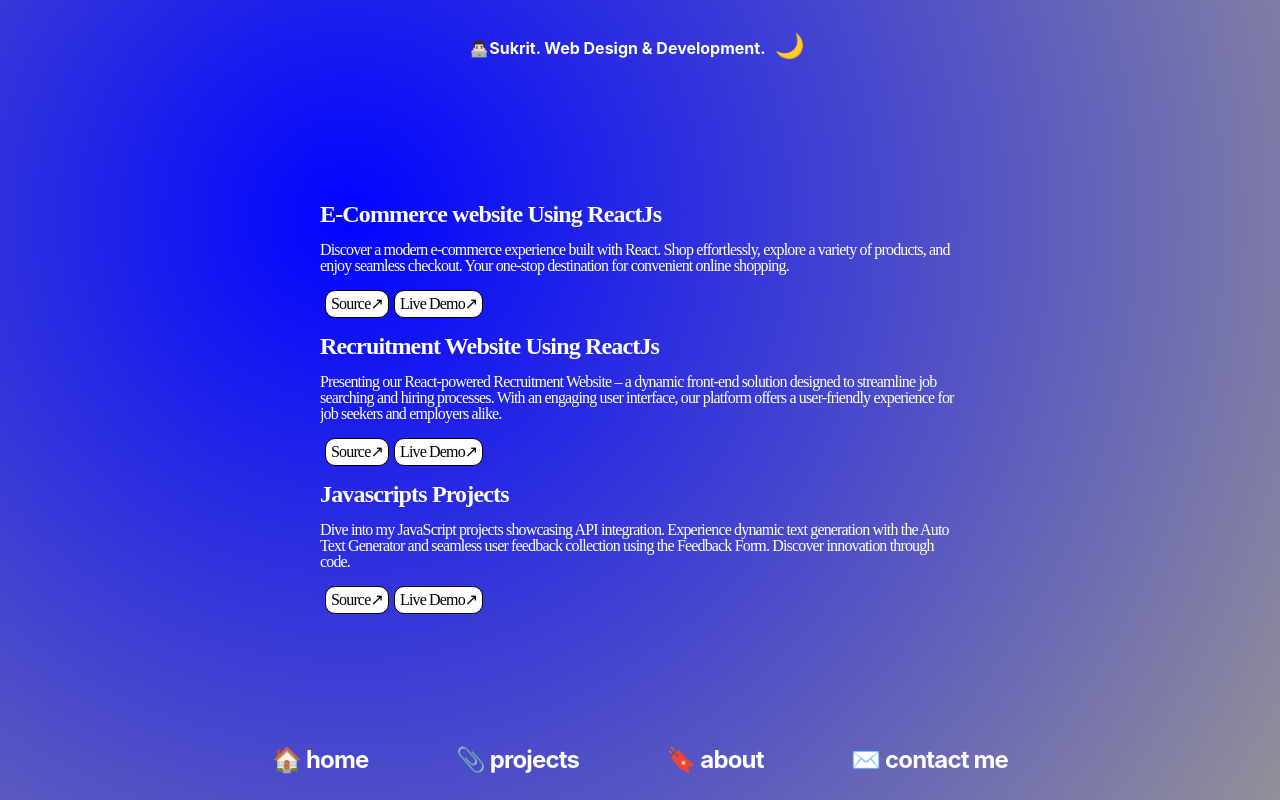
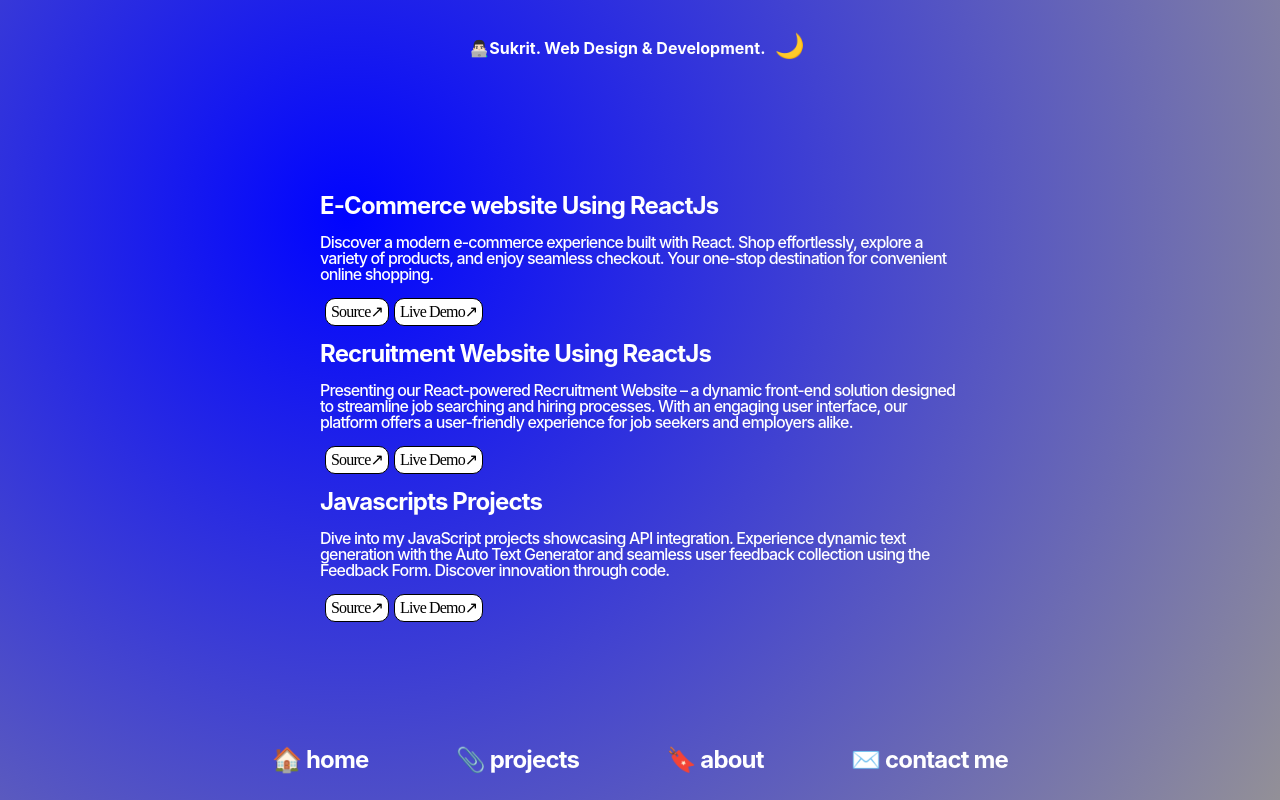
Before and after one commit to Sukrit3007/website, a React (Create React App) app: page /Projects in a window 1280 px wide. Built offline with nearby package versions, Linux system fonts and the light colour scheme; a web font is replaced by a local one.

Commit message:
project font changes (sp pro removed)

```diff
--- a/src/pages/Projects/Projects.css
+++ b/src/pages/Projects/Projects.css
@@ -22,13 +22,10 @@
         font-size: 0.8rem;
     }
 }
-.projects-div{
-    /* padding-bottom: 50px; */
-}
 
 .projects-h1{
     color: #ffffff;
-    font-family: SF Pro;
+    /* font-family: SF Pro; */
     font-size: 1.5rem;
     font-style: normal;
     font-weight: 700;
@@ -37,7 +34,7 @@
 }
 .projects-p{
     color: #ffffff;
-    font-family: SF Pro;
+    /* font-family: SF Pro; */
     font-size: 1rem;
     font-style: normal;
     font-weight: 540;
```
